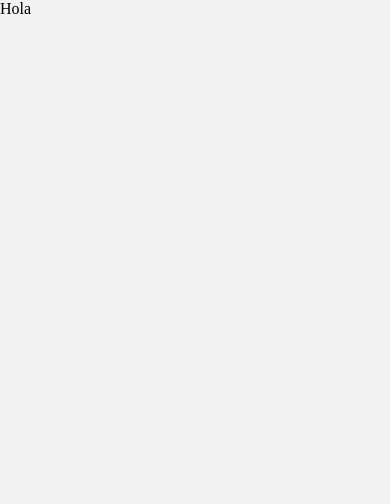
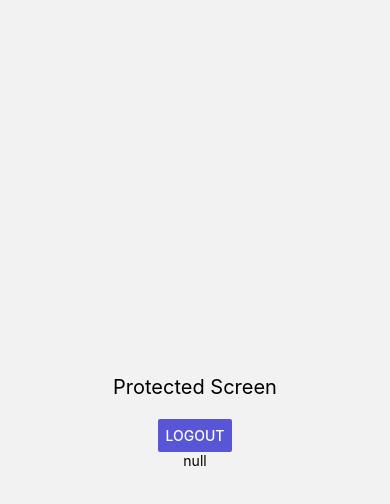
Before and after one commit to gioudi/react-native-app-products, a React Native app: screen /Home in a window 390 px wide. Before the commit this address had no page. Shown: the top 504 px of the page. Built offline with nearby package versions, Linux system fonts and the light colour scheme.

Commit message:
feat-manage-errors/add_singup_and_loading_screen

```diff
--- a/src/api/cafeApi.tsx
+++ b/src/api/cafeApi.tsx
@@ -1,7 +1,16 @@
 import axios from 'axios';
-
+import AsyncStorage from '@react-native-async-storage/async-storage';
 const baseURL = 'https://localhost:8080/api';
 
 const cafeApi = axios.create({baseURL});
 
+cafeApi.interceptors.request.use(async config => {
+  const token = await AsyncStorage.getItem('token');
+  if (token) {
+    config.headers['x-token'] = token;
+  }
+
+  return config;
+});
+
 export default cafeApi;
--- a/src/contexts/AuthContext.tsx
+++ b/src/contexts/AuthContext.tsx
@@ -1,7 +1,12 @@
 import React, {createContext, useEffect, useReducer} from 'react';
 import AsyncStorage from '@react-native-async-storage/async-storage';
 import cafeApi from '../api/cafeApi';
-import {LoginData, LoginResponse, User} from '../interfaces/appInterfaces';
+import {
+  LoginData,
+  LoginResponse,
+  RegisterData,
+  User,
+} from '../interfaces/appInterfaces';
 import {authReducer, AuthState} from './AuthReducer';
 
 type AuthContextProps = {
@@ -9,7 +14,7 @@ type AuthContextProps = {
   token: string | null;
   user: User;
   status: 'checking' | 'authenticated' | 'not-authenticated';
-  signUp: () => void;
+  signUp: (registerData: RegisterData) => void;
   signIn: (loginData: LoginData) => void;
   logOut: () => void;
   removeError: () => void;
@@ -36,6 +41,16 @@ export const AuthProvider = ({children}: any) => {
     if (!token) {
       return dispatch({type: 'notAuthenticated'});
     }
+
+    const {data} = await cafeApi.get('/auth');
+
+    dispatch({
+      type: 'signUp',
+      payload: {
+        token: data.token,
+        user: data.usuario,
+      },
+    });
   };
 
   const signIn = async ({correo, password}: LoginData) => {
@@ -62,8 +77,35 @@ export const AuthProvider = ({children}: any) => {
       });
     }
   };
-  const signUp = async () => {};
-  const logOut = () => {};
+  const signUp = async ({correo, password, nombre}: RegisterData) => {
+    try {
+      const resp = await cafeApi.post('/auth/usuarios', {
+        correo,
+        password,
+        nombre,
+      });
+      dispatch({
+        type: 'signUp',
+        payload: {
+          token: resp.data.token,
+          user: resp.data.usuario,
+        },
+      });
+
+      await AsyncStorage.setItem('token', resp.data.token);
+    } catch (error) {
+      dispatch({
+        type: 'addError',
+        payload: 'error' || 'We had a wrong, try again later please!',
+      });
+    }
+  };
+  const logOut = async () => {
+    await AsyncStorage.removeItem('token');
+    dispatch({
+      type: 'logout',
+    });
+  };
   const removeError = () => {
     dispatch({
       type: 'removeError',
--- a/src/interfaces/appInterfaces.tsx
+++ b/src/interfaces/appInterfaces.tsx
@@ -1,4 +1,9 @@
 export interface LoginData {
+  correo: string;
+  password: string;
+}
+export interface RegisterData {
+  nombre: string;
   correo: string;
   password: string;
 }
--- a/src/navigator/IndexNavigator.tsx
+++ b/src/navigator/IndexNavigator.tsx
@@ -7,12 +7,14 @@ import {RegisterScreen} from '../screens/RegisterScreen';
 import {ProtectedScreen} from '../screens/ProtectedScreen';
 import {AuthContext} from '../contexts/AuthContext';
 import {useContext} from 'react';
-
+import {LoadingScreen} from '../screens/LoadingScreen';
 const Stack = createNativeStackNavigator();
 
 export const IndexNavigator = () => {
   const {status} = useContext(AuthContext);
-  status === 'authenticated';
+  if (status === 'checking') {
+    return <LoadingScreen />;
+  }
   return (
     <Stack.Navigator
       screenOptions={{
--- /dev/null
+++ b/src/screens/LoadingScreen.tsx
@@ -0,0 +1,10 @@
+import * as React from 'react';
+import {View, Text, ActivityIndicator} from 'react-native';
+
+export const LoadingScreen = () => {
+  return (
+    <View style={{flex: 1, justifyContent: 'center', alignItems: 'center'}}>
+      <ActivityIndicator size={50} color="black" />
+    </View>
+  );
+};
--- a/src/screens/ProtectedScreen.tsx
+++ b/src/screens/ProtectedScreen.tsx
@@ -1,6 +1,28 @@
 import * as React from 'react';
-import {View, Text} from 'react-native';
+import {useContext} from 'react';
+import {View, Text, StyleSheet, Button} from 'react-native';
+import {AuthContext} from '../contexts/AuthContext';
 
 export const ProtectedScreen = () => {
-  return <>Hola</>;
+  const {user, token, logOut} = useContext(AuthContext);
+
+  return (
+    <View style={styles.container}>
+      <Text style={styles.title}>Protected Screen</Text>
+      <Button title="logout" color="#5856d6" onPress={logOut} />
+      <Text>{JSON.stringify(user, null, 5)}</Text>
+    </View>
+  );
 };
+
+const styles = StyleSheet.create({
+  container: {
+    flex: 1,
+    justifyContent: 'center',
+    alignItems: 'center',
+  },
+  title: {
+    fontSize: 20,
+    marginBottom: 20,
+  },
+});
--- a/src/screens/RegisterScreen.tsx
+++ b/src/screens/RegisterScreen.tsx
@@ -1,4 +1,4 @@
-import React from 'react';
+import React, {useContext, useEffect} from 'react';
 import {
   View,
   Text,
@@ -7,16 +7,19 @@ import {
   TouchableOpacity,
   KeyboardAvoidingView,
   Keyboard,
+  Alert,
 } from 'react-native';
 
 import {WhiteLogo} from '../components/WhiteLogo';
 import {useForm} from '../hooks/useForm';
 import {loginStyles} from '../themes/loginThemes';
 import {StackScreenProps} from '@react-navigation/stack';
+import {AuthContext} from '../contexts/AuthContext';
 
 interface Props extends StackScreenProps<any, any> {}
 
 export const RegisterScreen = ({navigation}: Props) => {
+  const {signUp, errorMessage, removeError} = useContext(AuthContext);
   const {email, password, name, form, onChange} = useForm({
     name: '',
     email: '',
@@ -25,7 +28,19 @@ export const RegisterScreen = ({navigation}: Props) => {
 
   const onRegister = () => {
     Keyboard.dismiss();
+    signUp({correo: email, password: password, nombre: name});
   };
+  useEffect(() => {
+    if (errorMessage.length === 0) {
+      return;
+    }
+    Alert.alert('We have a problem', errorMessage, [
+      {
+        text: 'Understood',
+        onPress: removeError,
+      },
+    ]);
+  });
   return (
     <>
       <KeyboardAvoidingView
```
